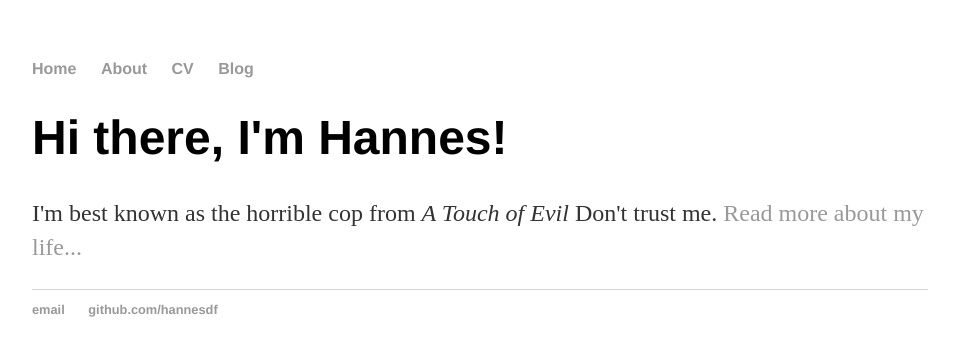
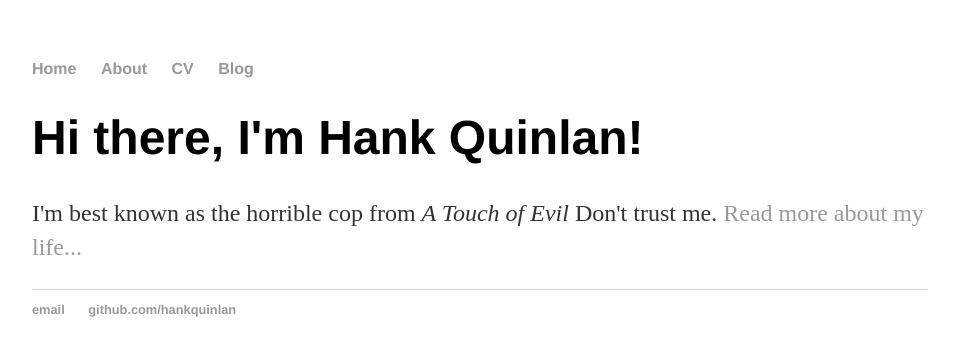
Before and after one commit to hannesdf/hannesdf.github.io, a Jekyll site: the page built from index.html, in a window 1280 px wide. Shown: the top 356 px of the page, without its empty margins (160-1115 px from the left). Built offline with Jekyll 4.4.1, drawn with Linux system fonts in a browser that asks for light colours.

Commit message:
Update index.html

```diff
--- a/index.html
+++ b/index.html
@@ -1,30 +1,8 @@
-<!DOCTYPE html>
-<html>
-	<head>
-		<title>Hannesd</title>
-		<!-- link to main stylesheet -->
-		<link rel="stylesheet" type="text/css" href="/css/main.css">
-	</head>
-	<body>
-		<nav>
-    		<ul>
-        		<li><a href="/">Home</a></li>
-	        	<li><a href="/about">About</a></li>
-        		<li><a href="/cv">CV</a></li>
-        		<li><a href="/blog">Blog</a></li>
-    		</ul>
-		</nav>
-		<div class="container">
-    		<div class="blurb">
-        		<h1>Hi there, I'm Hannes!</h1>
-				<p>I'm best known as the horrible cop from <em>A Touch of Evil</em> Don't trust me. <a href="/about">Read more about my life...</a></p>
-    		</div><!-- /.blurb -->
-		</div><!-- /.container -->
-		<footer>
-    		<ul>
-        		<li><a href="mailto:hannesd@gmail.com">email</a></li>
-        		<li><a href="https://github.com/hannesdf">github.com/hannesdf</a></li>
-			</ul>
-		</footer>
-	</body>
-</html>
+---
+layout: default
+title: Hank Quinlan, Horrible Cop
+---
+<div class="blurb">
+	<h1>Hi there, I'm Hank Quinlan!</h1>
+	<p>I'm best known as the horrible cop from <em>A Touch of Evil</em> Don't trust me. <a href="/about">Read more about my life...</a></p>
+</div><!-- /.blurb -->
```
